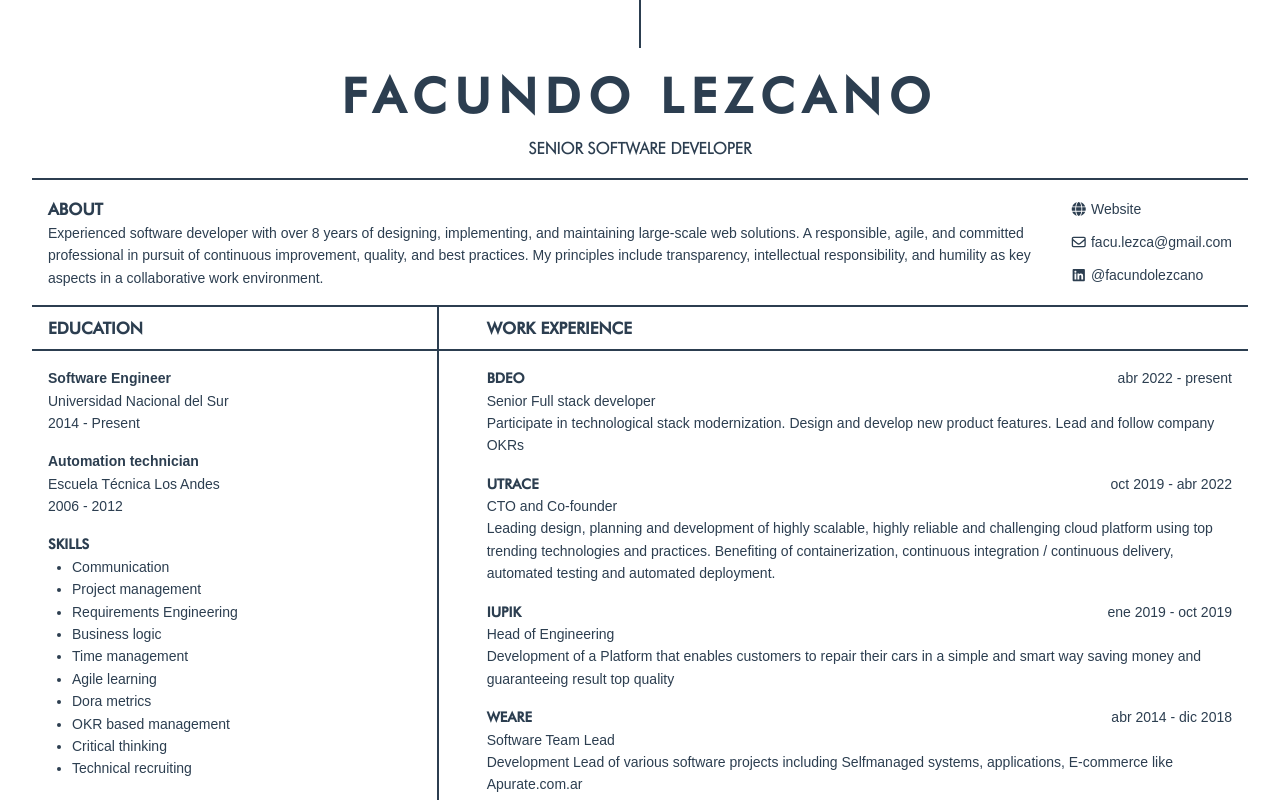
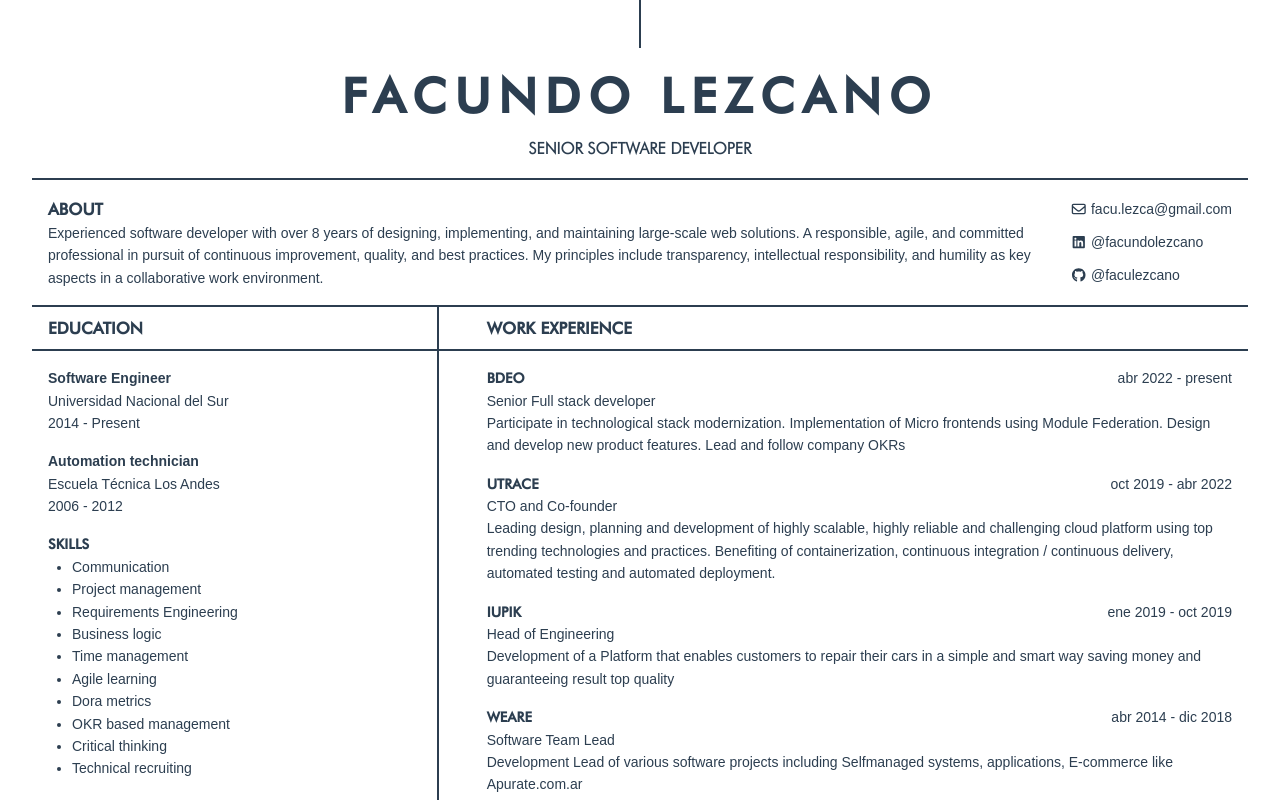
Before and after one commit to faculezcano/curriculum, a Vue app: page / in a window 1280 px wide. Shown: the top 800 px of the page. Built offline with nearby package versions, Linux system fonts and the light colour scheme.

Commit message:
feat: adds more information on latest experience, adds github and changes contact order

```diff
--- a/src/data.ts
+++ b/src/data.ts
@@ -29,12 +29,6 @@ type Experience = {
 
 const contact: Contact[] = [
   {
-    icon: 'faGlobe',
-    text: 'Website',
-    link: document.location.href,
-    target: '_self'
-  },
-  {
     icon: 'faEnvelope',
     text: 'facu.lezca@gmail.com',
     link: 'mailto:facu.lezca@gmail.com',
@@ -44,7 +38,12 @@ const contact: Contact[] = [
     icon: 'faLinkedin',
     text: '@facundolezcano',
     link: 'https://www.linkedin.com/in/facundolezcano/'
-  }
+  },
+  {
+    icon: 'faGithub',
+    text: '@faculezcano',
+    link: 'https://github.com/faculezcano'
+  },
 ]
 
 const education: Education[] = [
@@ -107,7 +106,7 @@ const experience: Experience[] = [
     link: 'https://bdeo.io',
     position: 'Senior Full stack developer',
     description:
-      'Participate in technological stack modernization. Design and develop new product features. Lead and follow company OKRs',
+      'Participate in technological stack modernization. Implementation of Micro frontends using Module Federation. Design and develop new product features. Lead and follow company OKRs',
     from: 'abr 2022'
   },
   {
```
